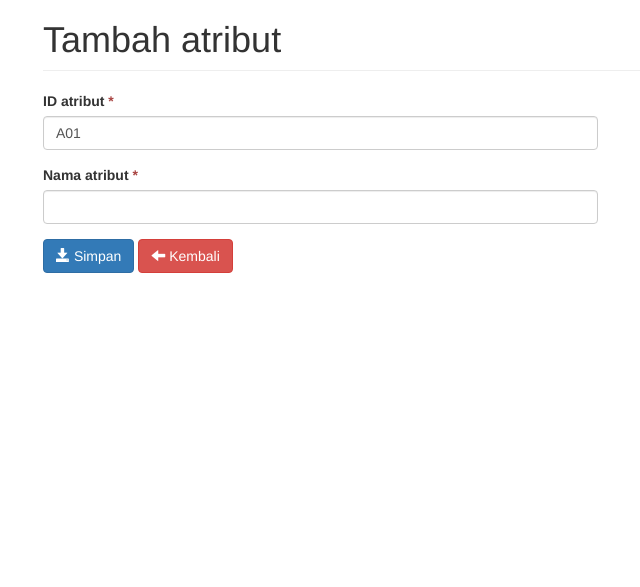
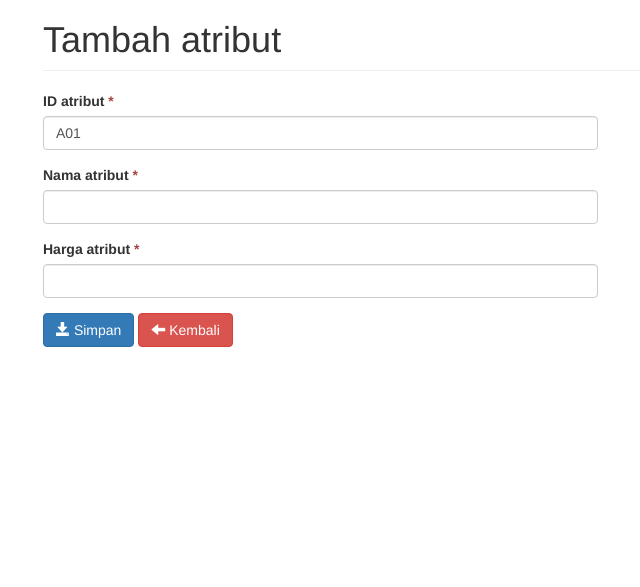
Before and after one commit to AlmiraRamadhani/forecasting, a CodeIgniter app: page /forecasting-tm-ci/index.php/atribut/tambah in a window 1280 px wide. Shown: the part 51-638 px from the top of the page, without its empty margins (27-667 px from the left). Run offline with CodeIgniter, Linux system fonts and the light colour scheme; a user stored in the database is signed in; data comes from the database, SQL or seed files in the repository.

Commit message:
Add files via upload

```diff
--- a/application/views/atribut/tambah.php
+++ b/application/views/atribut/tambah.php
@@ -11,6 +11,10 @@
                 <input class="form-control" type="text" name="nama_atribut" value="<?= set_value('nama_atribut') ?>" />
             </div>
             <div class="form-group">
+                <label>Harga atribut <span class="text-danger">*</span></label>
+                <input class="form-control" type="text" name="harga_atribut" value="<?= set_value('harga_atribut') ?>" />
+            </div>
+            <div class="form-group">
                 <button class="btn btn-primary"><span class="glyphicon glyphicon-save"></span> Simpan</button>
                 <a class="btn btn-danger" href="<?= site_url('atribut') ?>"><span class="glyphicon glyphicon-arrow-left"></span> Kembali</a>
             </div>
--- a/application/views/atribut/tampil.php
+++ b/application/views/atribut/tampil.php
@@ -18,6 +18,7 @@
                 <tr>
                     <th>ID</th>
                     <th>Nama atribut</th>
+                    <th>Harga</th>
                     <th>Aksi</th>
                 </tr>
             </thead>
@@ -25,6 +26,7 @@
                 <tr>
                     <td><?= $row->id_atribut ?></td>
                     <td><?= $row->nama_atribut ?></td>
+                    <td><?= $row->harga_atribut ?></td>
                     <td>
                         <a class="btn btn-xs btn-warning" href="<?= site_url("atribut/ubah/$row->id_atribut") ?>"><span class="glyphicon glyphicon-edit"></span></a>
                         <a class="btn btn-xs btn-danger" href="<?= site_url("atribut/hapus/$row->id_atribut") ?>" onclick="return confirm('Hapus data?')"><span class="glyphicon glyphicon-trash"></span></a>
--- a/application/views/atribut/ubah.php
+++ b/application/views/atribut/ubah.php
@@ -11,6 +11,10 @@
                 <input class="form-control" type="text" name="nama_atribut" value="<?= set_value('nama_atribut', $row->nama_atribut) ?>" />
             </div>
             <div class="form-group">
+                <label>Harga atribut <span class="text-danger">*</span></label>
+                <input class="form-control" type="text" name="harga_atribut" value="<?= set_value('harga_atribut', $row->harga_atribut) ?>" />
+            </div>
+            <div class="form-group">
                 <button class="btn btn-primary"><span class="glyphicon glyphicon-save"></span> Simpan</button>
                 <a class="btn btn-danger" href="<?= site_url('atribut') ?>"><span class="glyphicon glyphicon-arrow-left"></span> Kembali</a>
             </div>
```
